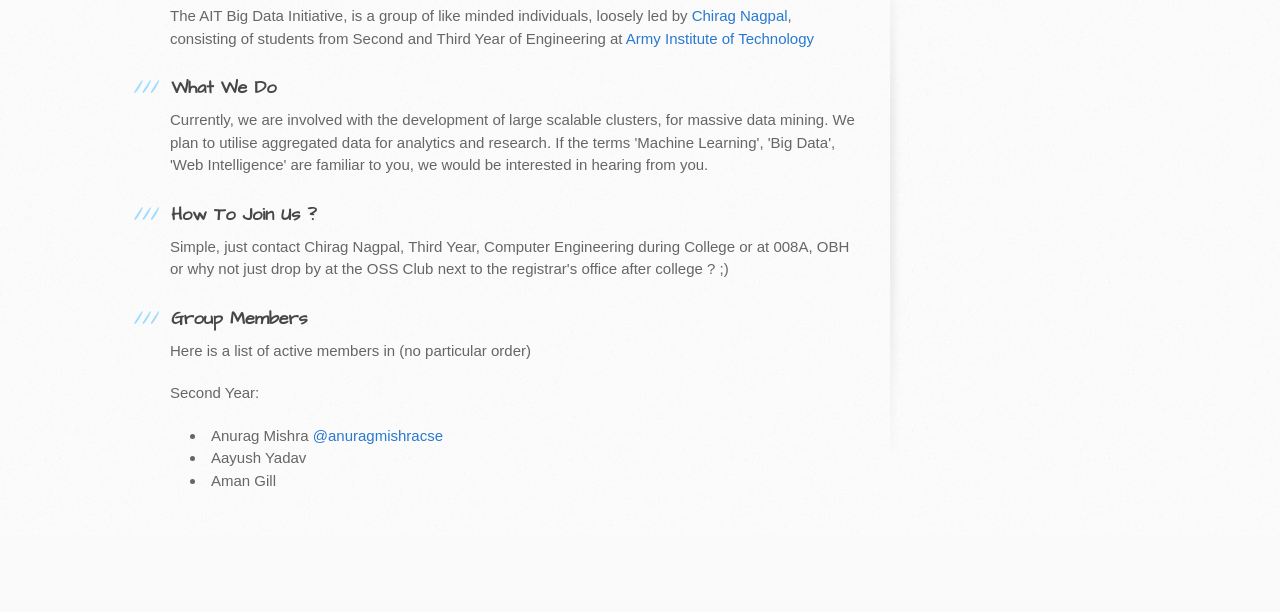
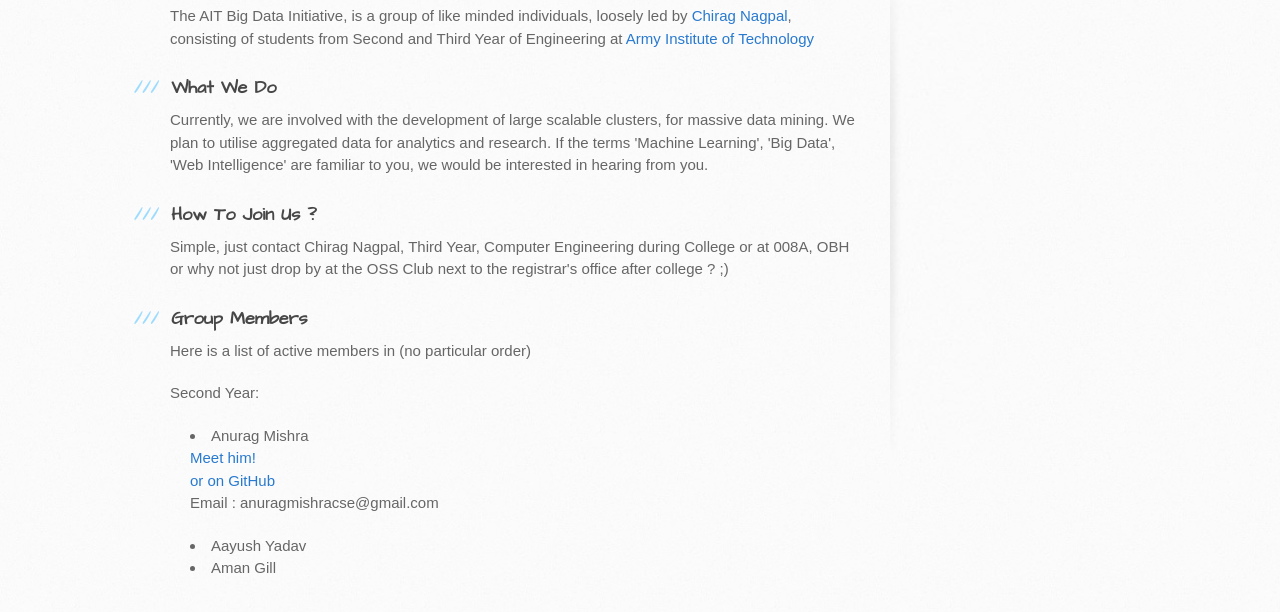
Before and after one commit to chiragnagpal/AIT-Big-Data-Initiative.github.io, a plain HTML site: page index.html in a window 1280 px wide. Shown: the part 394-1006 px from the top of the page. Before the commit the page ends 929 px from the top, so only its background shows below. Drawn offline with Linux system fonts and the light colour scheme.

Commit message:
modified:   index.html

```diff
--- a/index.html
+++ b/index.html
@@ -53,7 +53,11 @@
 <p>Second Year:</p>
 
 <ul>
-<li>Anurag Mishra <a href="https://github.com/anuragmishracse" class="user-mention">@anuragmishracse</a>
+<li>Anurag Mishra<br>
+<p><a href="https://anuragmishracse.github.io" class="user-mention">Meet him!</a><br>
+<a href="https://github.com/anuragmishracse" class="user-mention">or on GitHub</a><br>
+Email : anuragmishracse@gmail.com
+</p>
 </li>
 <li>Aayush Yadav</li>
 <li>Aman Gill</li>
```
